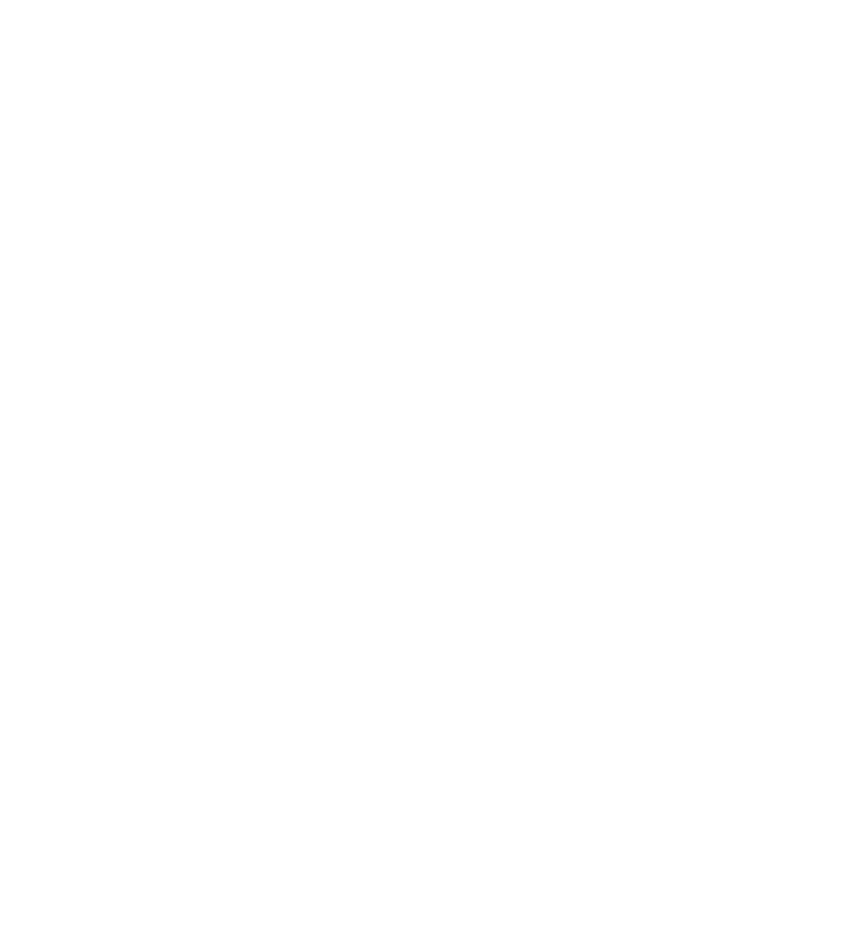
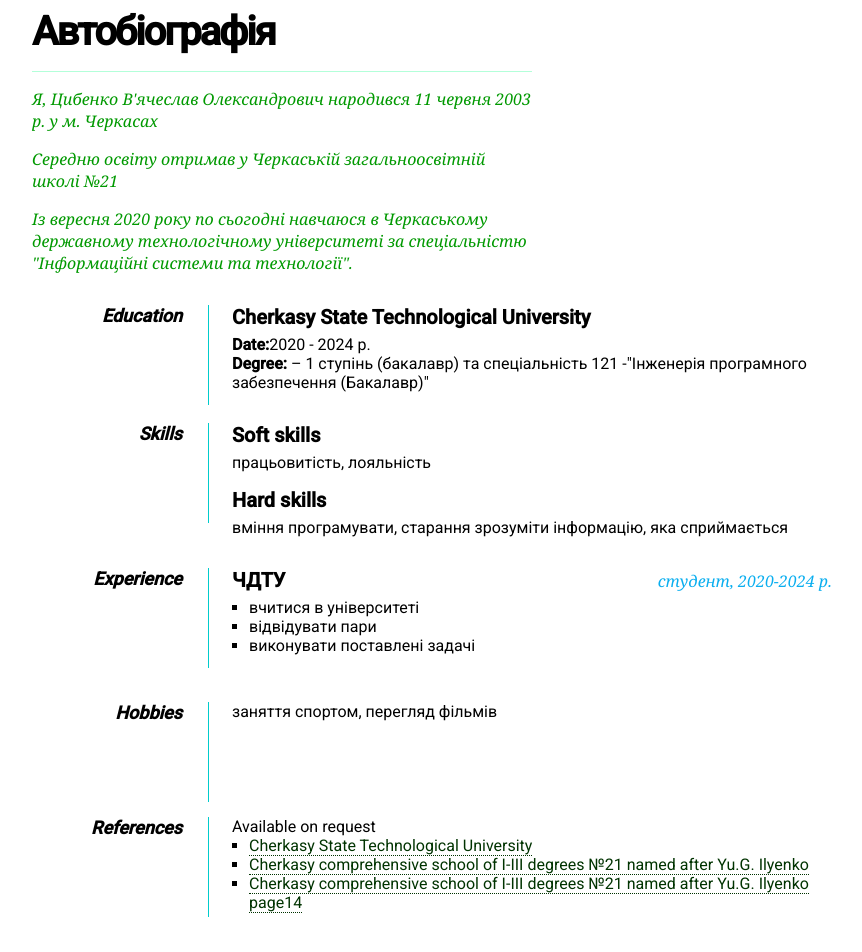
Before and after one commit to NfolZordo/PZ-2004_Collective_work, an Angular app: page /tsybenko in a window 1280 px wide. Shown: the part 448-1400 px from the top of the page, without its empty margins (208-1070 px from the left). Before the commit the page ends 800 px from the top, so only its background shows below. Built offline with nearby package versions, Linux system fonts and the light colour scheme.

Commit message:
add html and css

```diff
--- a/src/app/students/tsybenko/tsybenko.component.css
+++ b/src/app/students/tsybenko/tsybenko.component.css
@@ -0,0 +1,100 @@
+* {
+  margin: 0;
+  padding: 0;
+}
+
+body {
+  font: 16px Helvetica, Sans-Serif;
+  line-height: 24px;
+  background: url(images/noise.jpg);
+}
+
+.clear { clear: both;
+}
+
+#page-wrap {
+  width: 800px;
+  margin: 40px auto 60px;
+}
+
+#pic {
+  float: right;
+  margin: -30px 0 0 0;
+}
+
+h1 {
+  margin: 0 0 16px 0;
+  padding: 0 0 16px 0;
+  font-size: 40px;
+  font-weight: bold;
+  letter-spacing: -2px;
+  border-bottom: 1px solid #b3ffd9;
+}
+
+h2 {
+  font-size: 20px;
+  margin: 0 0 6px 0;
+  position: relative;
+}
+
+h2 span {
+  position: absolute;
+  bottom: 0;
+  right: 0;
+  font-style: italic;
+  font-family: Georgia, Serif;
+  font-size: 16px;
+  color: #0aaeef;
+  font-weight: normal;
+}
+
+p {
+  margin: 0 0 16px 0;
+}
+
+a {
+  color: #003300;
+  text-decoration: none;
+  border-bottom: 1px dotted #003300;
+}
+
+a:hover {
+  border-bottom-style: solid;
+  color: black; }
+
+ul { margin: 0 0 32px 17px;
+}
+
+#objective {
+  width: 500px;
+  float: left;
+}
+
+#objective p {
+  font-family: Georgia, Serif;
+  font-style: italic;
+  color: #009900;
+}
+
+dt {
+  font-style: italic;
+  font-weight: bold;
+  font-size: 18px;
+  text-align: right;
+  padding: 0 26px 0 0;
+  width: 150px;
+  float: left;
+  height: 100px;
+  border-right: 1px solid #00cccc;
+}
+
+dd {
+  width: 600px;
+  float: right;
+}
+
+dd.clear {
+  float: none;
+  margin: 0;
+  height: 15px;
+}
--- a/src/app/students/tsybenko/tsybenko.component.html
+++ b/src/app/students/tsybenko/tsybenko.component.html
@@ -1 +1,85 @@
-<p>tsybenko works!</p>
+<div id="page-wrap">
+  <img src="images/photo.png" alt="Photo of #fullName" id="pic" />
+  <div id="contact-info" class="vcard">
+    <!-- Microformats! -->
+    <h1 class="fn">Цибенко В'ячеслав Олександрович</h1>
+    <p>
+      Cell: <span class="tel">+38(050)947-50-85</span><br />
+      Email: <a class="email" href="mailto:viecheslavtsybenko95@gmail.com">viecheslavtsybenko95@gmail.com</a>
+    </p>
+  </div>
+
+  <div id="objective">
+    <p>
+      Цибенко<br />
+      В'ячеслав<br />
+      Олександрович<br />
+    </p>
+    <h1>Автобіографія</h1>
+    <!-- Заповнюємо у відповідності із власними даними -->
+    <p>Я, Цибенко В'ячеслав Олександрович народився 11 червня 2003 р. у м. Черкасах</p>
+    <p>Середню освіту отримав у Черкаській загальноосвітній школі №21</p>
+    <p>Із вересня 2020 року по сьогодні навчаюся в Черкаському
+      державному технологічному університеті за спеціальністю
+      "Інформаційні системи та технології".</p>
+  </div>
+
+  <div class="clear"></div>
+  <dl>
+    <dd class="clear"></dd>
+    <dt>Education</dt>
+    <dd>
+      <h2>Cherkasy State Technological University</h2>
+      <p><strong>Date:</strong>2020 - 2024 р.<br />
+        <strong>Degree:</strong> – 1 ступінь (бакалавр) та спеціальність 121 -"Інженерія програмного забезпечення
+        (Бакалавр)"
+      </p>
+    </dd>
+    <dd class="clear"></dd>
+    <dt>Skills</dt>
+    <dd>
+      <h2>Soft skills</h2>
+      <p>працьовитість, лояльність
+        <!-- example: Communication, Teamwork, Adaptability, Problem-Solving, Creativity... -->
+      </p>
+      <h2>Hard skills</h2>
+      <p>вміння програмувати, старання зрозуміти інформацію, яка сприймається
+        <!-- Microsoft productivity software (Word, Excel, etc), Adobe Creative Suite, Linux, MacOS, Windows... -->
+      </p>
+    </dd>
+
+    <dd class="clear"></dd>
+
+    <dt>Experience</dt>
+    <dd>
+      <h2>ЧДТУ <span>студент, 2020-2024 р.</span></h2>
+      <ul type="square">
+        <li>вчитися в університеті</li>
+        <li>відвідувати пари</li>
+        <li>виконувати поставлені задачі</li>
+      </ul>
+    </dd>
+
+    <dd class="clear"></dd>
+
+    <dt>Hobbies</dt>
+    <dd>заняття спортом, перегляд фільмів
+      <!-- example: play guitar/volleyball/football, painting, reading, studying... -->
+    </dd>
+
+    <dd class="clear"></dd>
+
+    <dt>References</dt>
+    <dd>Available on request
+      <ul type="square">
+        <li><a href="https://chdtu.edu.ua">Cherkasy State Technological University</a></li>
+        <li><a href="http://sch21cks.at.ua">Cherkasy comprehensive school of I-III degrees №21 named after Yu.G.
+            Ilyenko</a></li>
+        <li><a href="http://sch21cks.at.ua/news/?page14">Cherkasy comprehensive school of I-III degrees №21 named
+            after Yu.G. Ilyenko page14</a></li>
+      </ul>
+    </dd>
+    <dd class="clear"></dd>
+  </dl>
+  <div class="clear"></div>
+</div>
```
